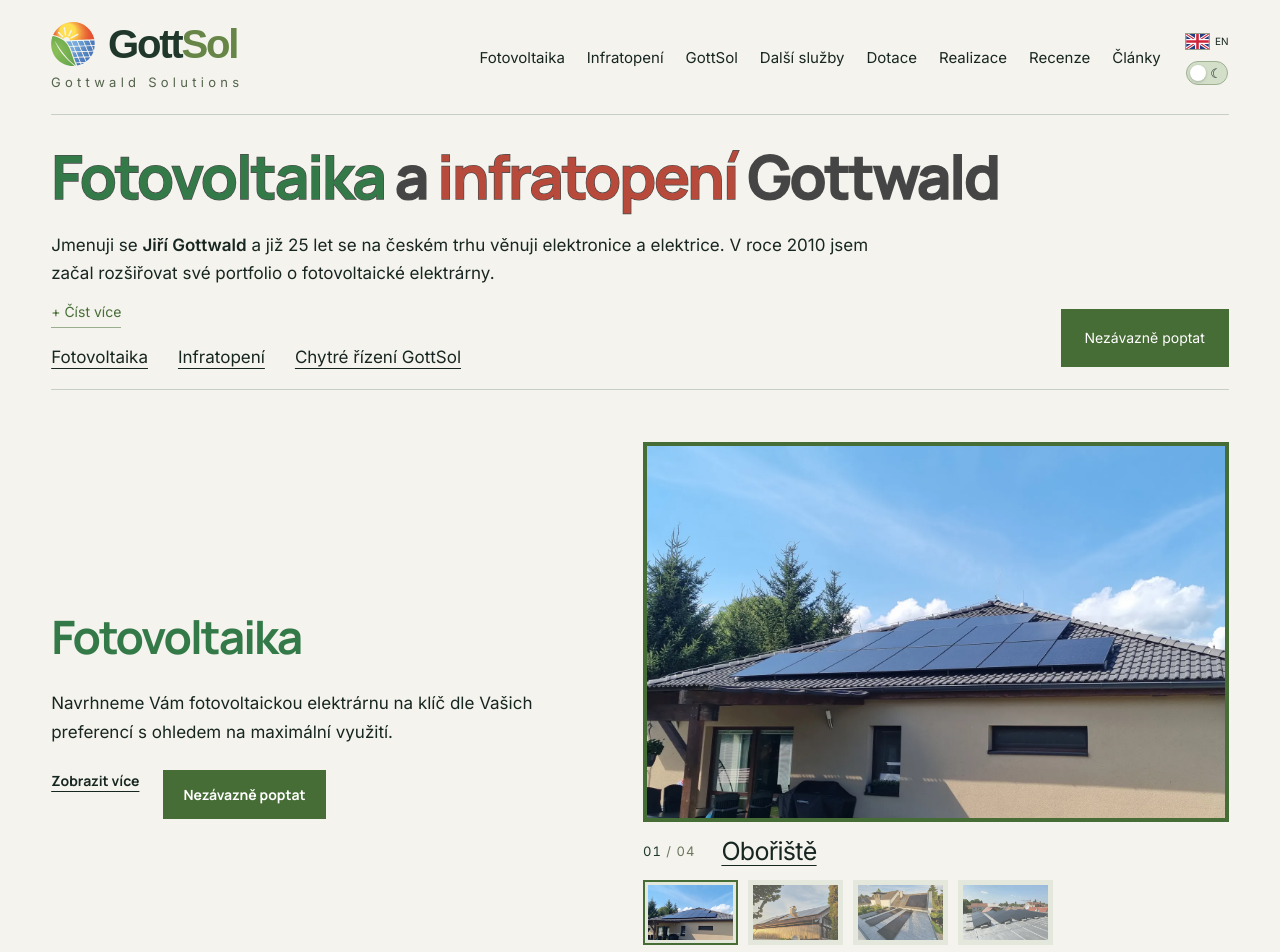
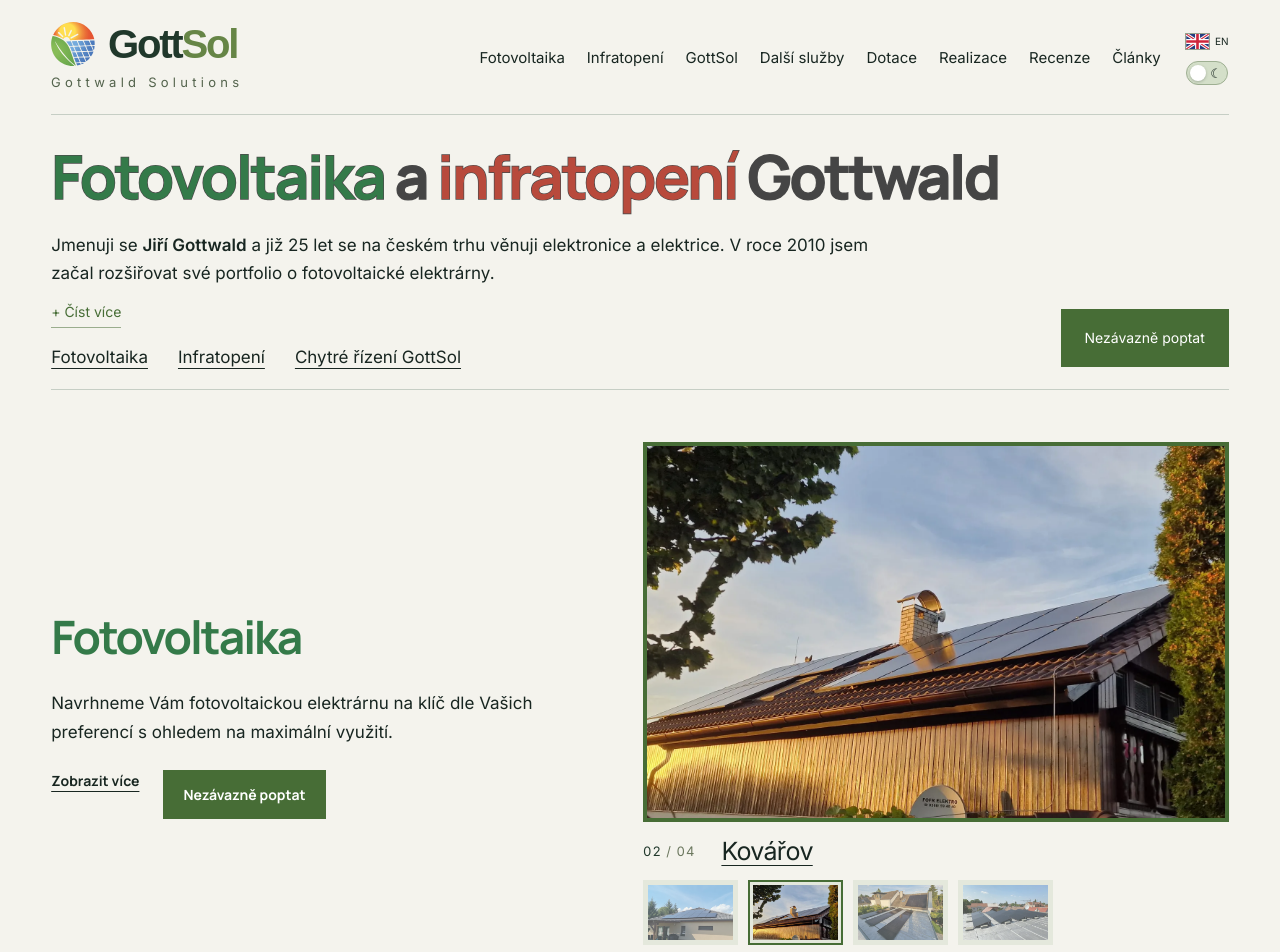
Before and after one commit to vachuska1/fotovoltaika-gottwald, a Next.js app: page / in a window 1280 px wide. Shown: the top 952 px of the page. Built offline with nearby package versions, Linux system fonts and the light colour scheme.

Commit message:
Rotate homepage gallery photos every five seconds

```diff
--- a/src/components/hero-gallery.tsx
+++ b/src/components/hero-gallery.tsx
@@ -1,5 +1,5 @@
 'use client';
-import {useRef,useState} from 'react';
+import {useEffect,useRef,useState} from 'react';
 import type {Photo} from '@/lib/schema';
 import {ui,type Locale} from '@/lib/locale';
 type Slide={title:string;image:Photo;href?:string};
@@ -7,10 +7,16 @@ export default function HeroGallery({primary,photos,preview=false,label='Fotogra
  const slides:Slide[]=[{title:photos.find(p=>p.image.src===primary.src)?.title||primary.alt,image:primary,href:photos.find(p=>p.image.src===primary.src)?.href},...photos.filter(p=>p.image.src!==primary.src)];
  const unique=slides.filter((slide,i)=>slides.findIndex(s=>s.image.src===slide.image.src)===i).slice(0,6);
  const [selected,setSelected]=useState(0);const [shown,setShown]=useState(0);const [visited,setVisited]=useState<number[]>([0]);
+ const gallery=useRef<HTMLDivElement>(null);
  const requested=useRef(0);const loaded=useRef(new Set([0]));
  const path=(src:string)=>preview?`/api/admin?media=${encodeURIComponent(src.split('/').pop()!)}`:src;
  function choose(index:number){requested.current=index;setSelected(index);if(loaded.current.has(index))setShown(index);setVisited(current=>current.includes(index)?current:[...current,index]);}
- return <div className="hero-gallery" role="group" aria-label={label}>
+ useEffect(()=>{
+  if(preview||unique.length<2||matchMedia('(prefers-reduced-motion: reduce)').matches)return;
+  const timer=setInterval(()=>{const element=gallery.current;if(!element||document.hidden||element.matches(':hover, :focus-within'))return;const rect=element.getBoundingClientRect();if(rect.bottom<=0||rect.top>=window.innerHeight)return;choose((selected+1)%unique.length);},5000);
+  return()=>clearInterval(timer);
+ },[selected,preview,unique.length]);
+ return <div ref={gallery} className="hero-gallery" role="group" aria-label={label}>
  <div className="hero-image hero-gallery-stage" aria-busy={selected!==shown}>{unique.map((slide,i)=>visited.includes(i)&&<picture className={i===shown?'hero-slide is-current':'hero-slide'} key={slide.image.src} aria-hidden={i!==shown}>
  {slide.image.mobile&&<source media="(max-width:640px)" srcSet={path(slide.image.mobile)}/>}
  <img src={path(slide.image.src)} srcSet={slide.image.small?`${path(slide.image.small)} 640w, ${path(slide.image.src)} 1600w`:undefined} sizes="92vw" width={1600} height={1000} alt={slide.image.alt||slide.title} loading={i===0&&!priority?'lazy':'eager'} fetchPriority={i===0&&priority?'high':'auto'} onLoad={()=>{loaded.current.add(i);if(requested.current===i)setShown(i);}} onError={()=>{if(requested.current===i){requested.current=shown;setSelected(shown);}}} style={{objectPosition:`${slide.image.x}% ${slide.image.y}%`}}/>
```
